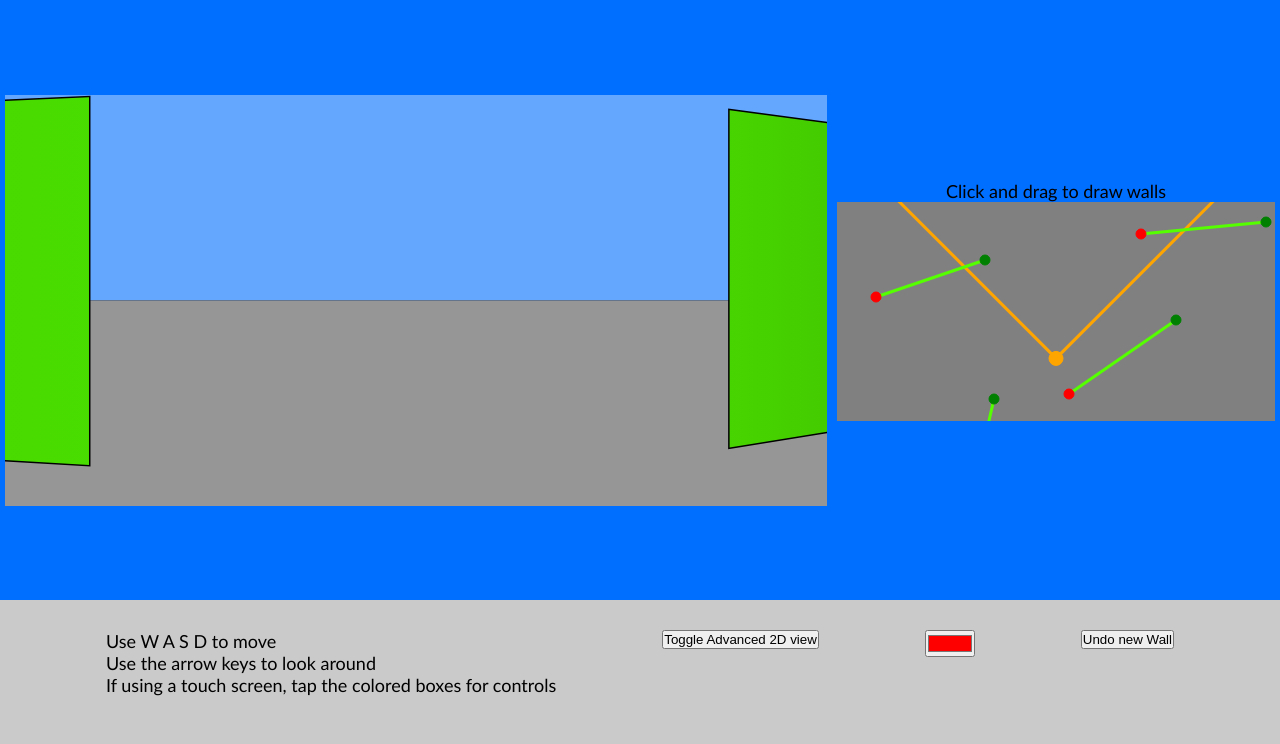
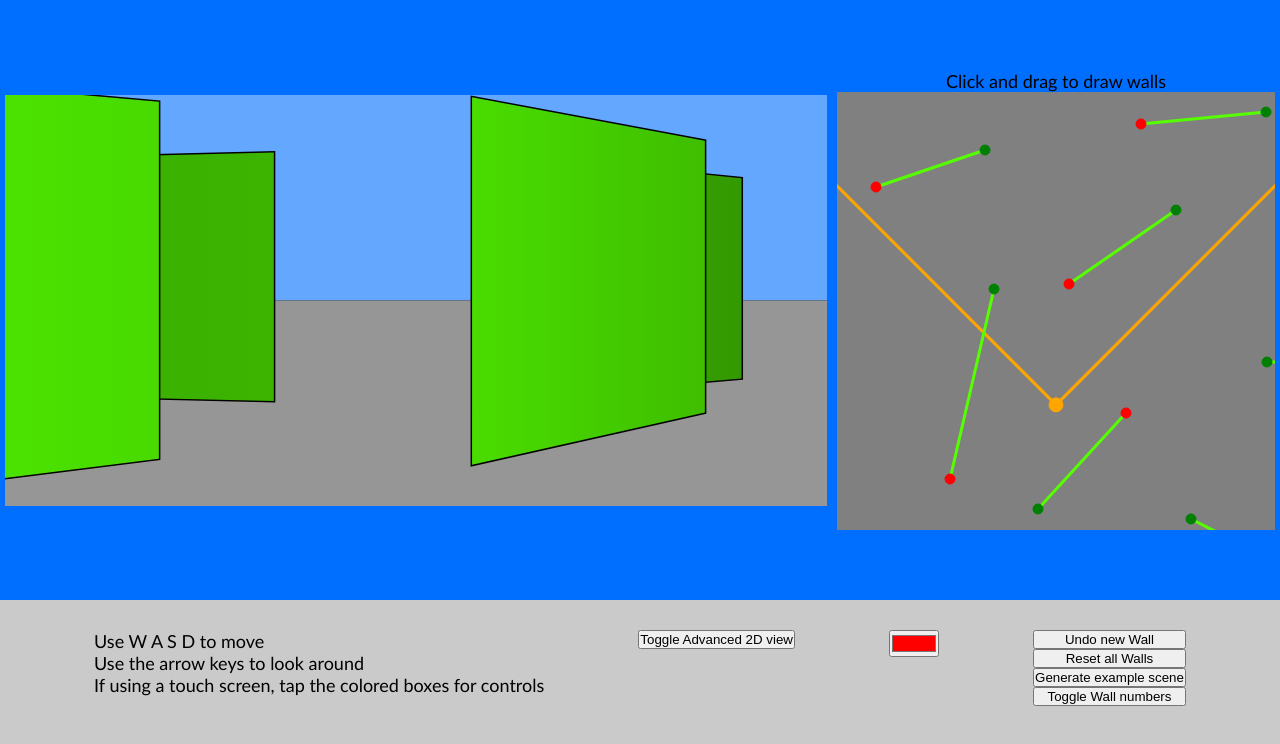
Before and after one commit to animarcus/MAPR, a plain HTML site: page index.html in a window 1280 px wide. Drawn offline with Linux system fonts and the light colour scheme.

Commit message:
little tweaks

```diff
--- a/index.html
+++ b/index.html
@@ -24,7 +24,16 @@
             </p>
             <button onclick="show2D2 = !show2D2">Toggle Advanced 2D view</button>
             <input type="color" value="#ff0000" id="colorpick">
-            <button onclick="undoWall = true">Undo new Wall</button>
+            <div class="sceneSettings">
+                <button onclick="undoWall = true">Undo new Wall</button>
+                <button onclick="
+                                renderWalls.splice(0, renderWalls.length);
+                                walls.splice(0, walls.length);
+                                wallCount = 0;
+                                ">Reset all Walls</button>
+                <button onclick="exampleScene()">Generate example scene</button>
+                <button onclick="showWallNums = !showWallNums">Toggle Wall numbers</button>
+            </div>
         </div>
         <!-- <div id="other">Credit blblb</div> -->
     </div>
--- a/scripts/boundary.js
+++ b/scripts/boundary.js
@@ -30,13 +30,14 @@ class Boundary {
         ellipse(this.pos.x + this.header.x, this.pos.y + this.header.y, 5, 5, 'red');
         // ellipse(this.pos.x, this.pos.y, 2, 2, 'white');  // green
         // ellipse(this.pos.x + this.header.x, this.pos.y + this.header.y, 2, 2, 'white'); // red
-
-        // ctx.save();
-        // ctx.setTransform(1, 0, 0, 1, 0, 0);
-        // ctx.font = "30px Arial";
-        // ctx.fillStyle = 'white';
-        // ctx.fillText(this.index, (this.pos.x*2 + this.header.x)/2 - 10, canvas.height - (this.pos.y*2 + this.header.y)/2 - 10);
-        // ctx.restore();
+        if (showWallNums) {
+            ctx.save();
+            ctx.setTransform(1, 0, 0, 1, 0, 0);
+            ctx.font = "30px Arial";
+            ctx.fillStyle = 'white';
+            ctx.fillText(this.index, (this.pos.x*2 + this.header.x)/2 - 10, canvas2D.height - (this.pos.y*2 + this.header.y)/2 - 10);
+            ctx.restore();
+        }
         set3Dctx();
     }
 
@@ -158,6 +159,7 @@ class Boundary {
         if (L2 < minh) L2 = minh;
         if (L2 > maxh) L2 = maxh;
 
+        if (!this.x1 || !this.x2) return;
         const grd = ctx.createLinearGradient(this.x1 + canvas.width / 2, canvas.height / 2,
                     this.x2 + canvas.width / 2, canvas.height / 2);
 
@@ -167,11 +169,20 @@ class Boundary {
 
         let tmpalpha = ctx.globalAlpha;
         ctx.globalAlpha = this.opacity;
+
+        polygon([   this.x1 + canvas.width / 2, this.h1.h0 + canvas.height /2,
+                this.x2 + canvas.width / 2, this.h2.h0 + canvas.height /2,
+                this.x1 + canvas.width / 2, this.h1.h0 - canvas.height /2,
+                this.x2 + canvas.width / 2, this.h2.h0 - canvas.height /2,
+        ], '#969696', 0); // `hsla(1, 50%, 50%, 0.5)`
+
         polygon([this.x1 + canvas.width / 2, this.h1.h0 + canvas.height / 2,
-        this.x1 + canvas.width / 2, this.h1.h1 + canvas.height / 2,
-        this.x2 + canvas.width / 2, this.h2.h1 + canvas.height / 2,
-        this.x2 + canvas.width / 2, this.h2.h0 + canvas.height / 2
+        this.x1 + canvas.width / 2, this.h1.h1 + canvas.height /2,
+        this.x2 + canvas.width / 2, this.h2.h1 + canvas.height /2,
+        this.x2 + canvas.width / 2, this.h2.h0 + canvas.height /2
         ], `grd`, 3); // `hsla(1, 50%, 50%, 0.5)`
+
+
         ctx.globalAlpha = tmpalpha;
     }
 
--- a/scripts/interface.js
+++ b/scripts/interface.js
@@ -42,7 +42,7 @@ const handlers = {
     updateCanvasSize() {
         canvas.height = canvas.offsetHeight;
         canvas.width = canvas.offsetWidth;
-        canvas2D.height = canvas2D.offsetHeight;
+        canvas2D.height = canvas2D.offsetWidth;
         canvas2D.width = canvas2D.offsetWidth;
         // console.log(canvas.height, canvas.width);
     }
--- a/scripts/main.js
+++ b/scripts/main.js
@@ -19,12 +19,12 @@ let renderWalls = [];
 let showGraph = false;
 
 
-// let tmp = ""
-// walls.forEach(w => {
-//     tmp = tmp + "walls.push(new Boundary(" + w.pos.x + ", " + w.pos.y + ", " +
-//                                         w.header.x + ", " + w.header.y + ", " + w.hue + "));\n"
-// });
-// console.log(tmp);
+let tmp = ""
+walls.forEach(w => {
+    tmp = tmp + "walls.push(new Boundary(" + w.pos.x + ", " + w.pos.y + ", " +
+                                        (w.pos.x + w.header.x) + ", " + (w.pos.y + w.header.y) + ", " + w.hue + "));\n"
+});
+console.log(tmp);
 
 
 // walls.push(new Boundary(430, 270, 530, 270));
@@ -39,6 +39,10 @@ let showGraph = false;
 // walls.push(new Boundary(488, 115, 613, 157));
 // walls.push(new Boundary(912, 251, 931, 409));
 // walls.push(new Boundary(762, 345, 815, 472));
+function exampleScene() {
+    renderWalls.splice(0, renderWalls.length);
+    wallCount = 0;
+    walls.splice(0, walls.length);
     walls.push(new Boundary(430, canvas2D.height - 270,   530,    canvas2D.height - 270));
     walls.push(new Boundary(339, canvas2D.height - 118,   232,    canvas2D.height - 192));
     walls.push(new Boundary(157, canvas2D.height - 197,   113,    canvas2D.height - 387));
@@ -51,15 +55,19 @@ walls.push(new Boundary(148, canvas2D.height - 58,    39,     canvas2D.height -
     walls.push(new Boundary(488, canvas2D.height - 115,   613,    canvas2D.height - 157));
     walls.push(new Boundary(912, canvas2D.height - 251,   931,    canvas2D.height - 409));
     walls.push(new Boundary(762, canvas2D.height - 345,   815,    canvas2D.height - 472));
+}
 
+
+exampleScene();
 
 
 // let show2D = true;
 let show2D2 = false;
+let showWallNums = false;
 // let show3D = true;
 // let pause = false;
 
-
+// avg 15.60 fps
 
 gameLoop();
 function gameLoop() {
--- a/scripts/shortcuts.js
+++ b/scripts/shortcuts.js
@@ -43,6 +43,7 @@ function polygon(coords, fill = "white", lineWidth = 1, lineColor = fill) {
         console.warn('undefined number of args when drawing polygon');
         return;
     }
+    ctx.save();
     ctx.beginPath();
     ctx.moveTo(coords[0], coords[1]);
     for (let i = 2; i < coords.length; i += 2) {
@@ -55,6 +56,7 @@ function polygon(coords, fill = "white", lineWidth = 1, lineColor = fill) {
     ctx.strokeStyle = lineColor;
     ctx.stroke();
     ctx.fill();
+    ctx.restore();
     return coords;
 }
 
--- a/style.css
+++ b/style.css
@@ -83,8 +83,8 @@ body {
     width: 100%;
     height: auto;
 
-    /* width: 960px;
-    height: 540px; */
+    /* width: 960px; */
+    /* height: 540px; */
     /* margin: 10px; */
 
     /* padding-top: 50%; */
@@ -96,3 +96,8 @@ body {
     font-family:'Trebuchet MS', 'Lucida Sans Unicode', 'Lucida Grande', 'Lucida Sans', Arial, sans-serif;
     font-size:large;
 }
+
+.sceneSettings {
+    display: flex;
+    flex-direction: column;
+}
```
Lines whose indentation alone changed are shown as unchanged.
